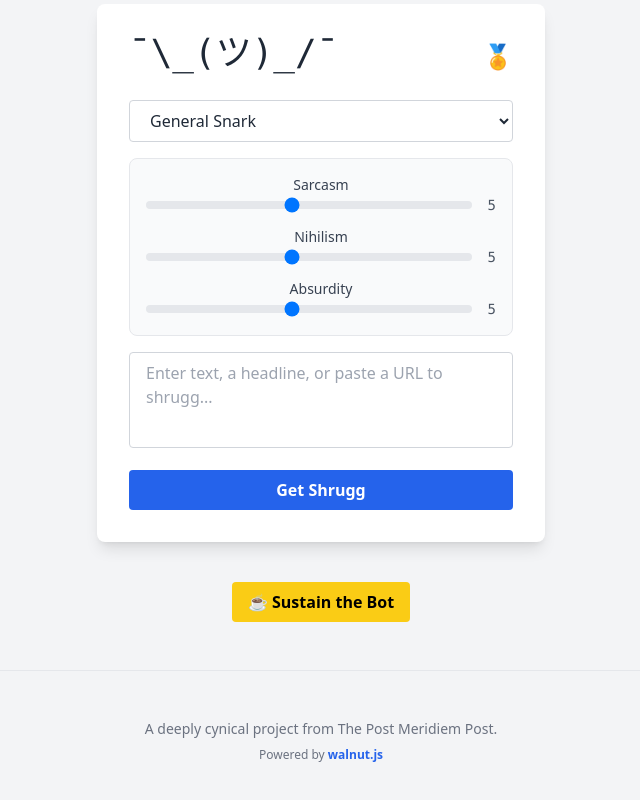
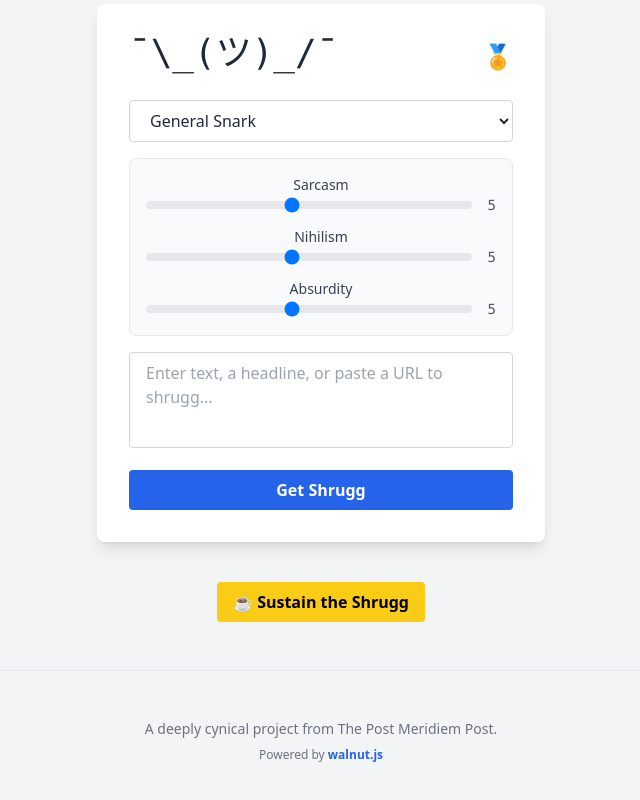
Before and after one commit to GreyWise56/shrugg-party, a React (Create React App) app in the folder shruggbot-ui/: page / in a window 1280 px wide. Shown: the part 348-1148 px from the top of the page, without its empty margins (319-959 px from the left). Built offline with nearby package versions, Linux system fonts and the light colour scheme.

Commit message:
omg coffee 2

```diff
--- a/shruggbot-ui/src/components/LandingPage.js
+++ b/shruggbot-ui/src/components/LandingPage.js
@@ -36,7 +36,7 @@ const LandingPage = () => {
     rel="noopener noreferrer"
     className="inline-block bg-yellow-400 text-black font-bold py-2 px-4 rounded hover:bg-yellow-300 transition"
   >
-    ☕ Sustain the Bot
+    ☕ Sustain the Shrugg
   </a>
 </div>
         {/* Footer */}
```
